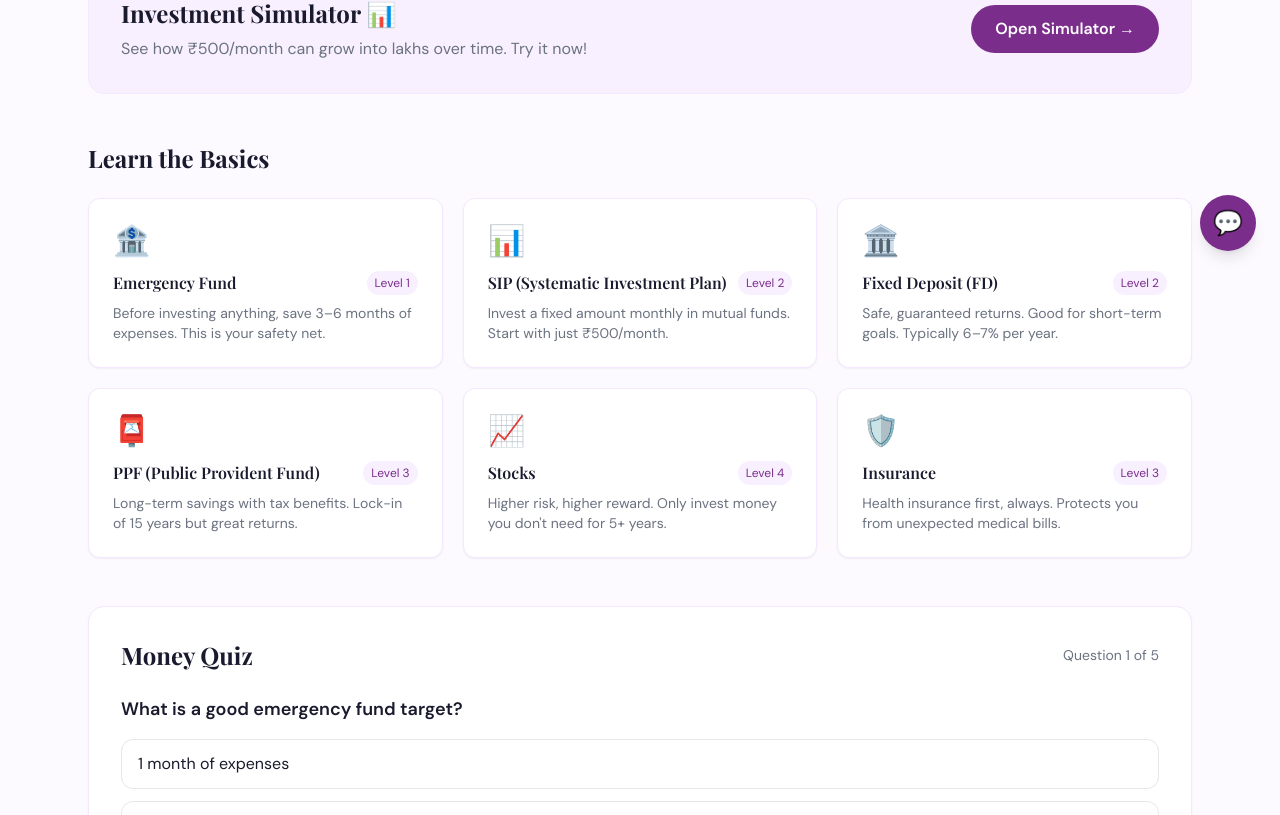
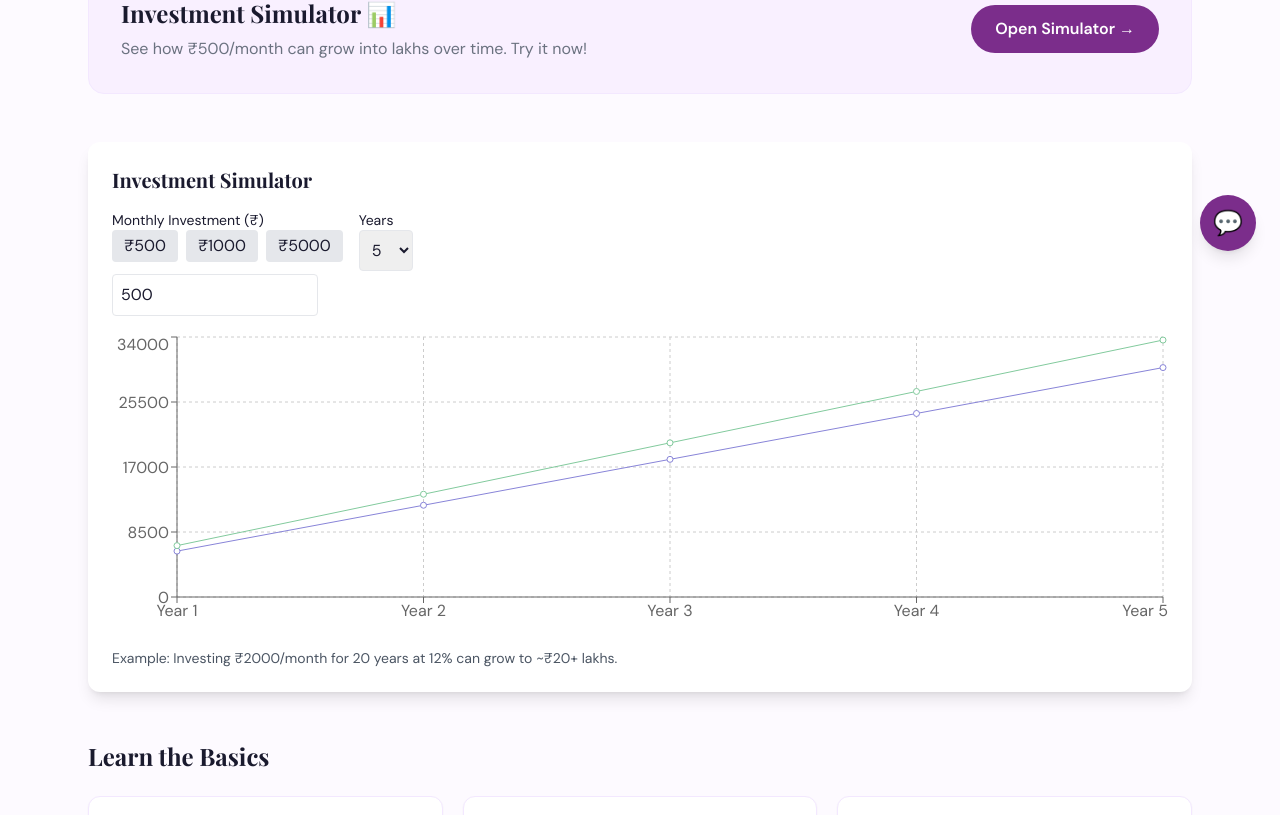
Before and after one commit to AtmikaNayak/Unnathi, a React (Vite) app in the folder herlaunch/: page /money-lab in a window 1280 px wide. Shown: the part 525-1340 px from the top of the page. Built offline with nearby package versions, Linux system fonts and the light colour scheme.

Commit message:
Quick Simulator

```diff
--- a/herlaunch/src/pages/MoneyLab.jsx
+++ b/herlaunch/src/pages/MoneyLab.jsx
@@ -1,6 +1,7 @@
 // P2's FILE
 import { useState } from 'react'
 import { Link } from 'react-router-dom'
+import InvestmentSimulator from '../components/InvestmentSimulator'
 
 const topics = [
   { emoji: "🏦", title: "Emergency Fund", desc: "Before investing anything, save 3–6 months of expenses. This is your safety net.", level: 1 },
@@ -143,6 +144,11 @@ export default function MoneyLab() {
         </Link>
       </section>
 
+      {/* Quick Simulator */}
+      <section className="mb-12">
+        <InvestmentSimulator />
+      </section>
+
       {/* Topics Grid */}
       <h2 className="font-display text-2xl font-bold text-dark mb-6">Learn the Basics</h2>
       <div className="grid md:grid-cols-2 lg:grid-cols-3 gap-5">
```
